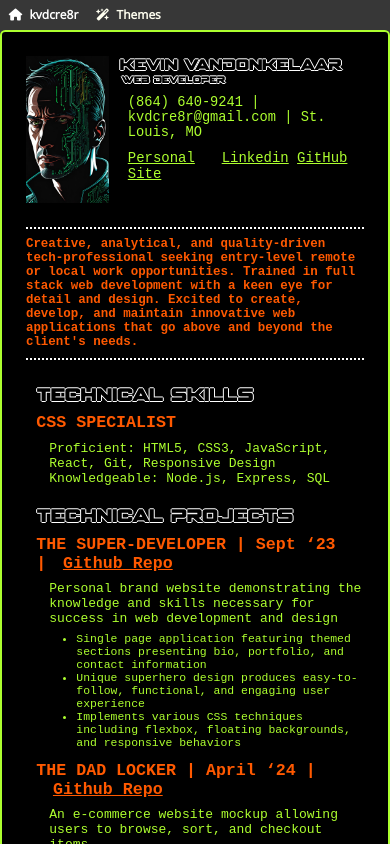
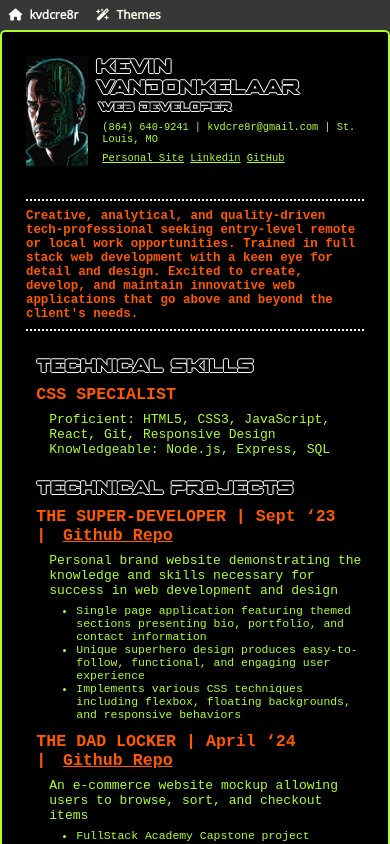
Before and after one commit to kvdcre8r/my_react_resume, a React (Vite) app: page /Mainframe in a window 390 px wide. Shown: the top 844 px of the page. Built offline with nearby package versions, Linux system fonts and the light colour scheme; the HTML template or start-up script is replaced by a standard one; a web font is replaced by a local one.

Commit message:
mainframe theme responsiveness fix

```diff
--- a/src/Modules/Resume/resProjects.jsx
+++ b/src/Modules/Resume/resProjects.jsx
@@ -5,7 +5,7 @@ export default function ResProjects() {
       <article>
         <h3>
           THE SUPER-DEVELOPER | Sept ‘23 |
-          <a href = "github.com/Kevin-VanDonkelaar-Personal-Website/kvdcre8r">Github Repo</a>
+          <a href = "https://www.github.com/Kevin-VanDonkelaar-Personal-Website/kvdcre8r">Github Repo</a>
         </h3>
         <p>
             Personal brand website demonstrating the knowledge and skills
@@ -26,7 +26,7 @@ export default function ResProjects() {
           </li>
         </ul>
         <h3>
-          THE DAD LOCKER | April ‘24 | <a href="github.com/kvdcre8r/kvd_fsa_capstone">Github Repo</a>
+          THE DAD LOCKER | April ‘24 |<a href="https://www.github.com/kvdcre8r/kvd_fsa_capstone">Github Repo</a>
         </h3>
         <p>
             An e-commerce website mockup allowing users to browse, sort, and
--- a/src/Modules/ThemeMainframe/mainframe.css
+++ b/src/Modules/ThemeMainframe/mainframe.css
@@ -136,7 +136,7 @@
   }
 }
 
-@media screen and (max-width: 820px) {
+@media screen and (max-width: 620px) {
   .mainframe {
     padding: .8em;
 
@@ -171,8 +171,14 @@
     padding: .3em;
 
     .header {
-      .my-title {
-        font-size: .35em;
+
+      #coder-profile-pic {
+        width: 6em;
+        height: max-content;
+      }
+
+      .text-content {
+        font-size: .75em;
       }
 
       .mainframe-resume {
@@ -183,3 +189,17 @@
     }
   }
 }
+
+@media screen and (max-width: 325px) {
+  .mainframe {
+    .header {
+      display: block;
+      .text-content {
+        padding-left: 0em;
+        .contact-links {
+          padding-left: 0em;
+        }
+      }
+    }
+  }
+}
```
